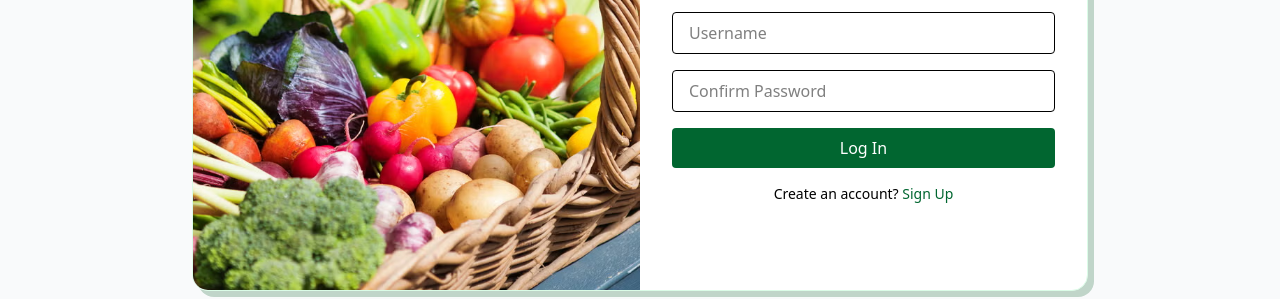
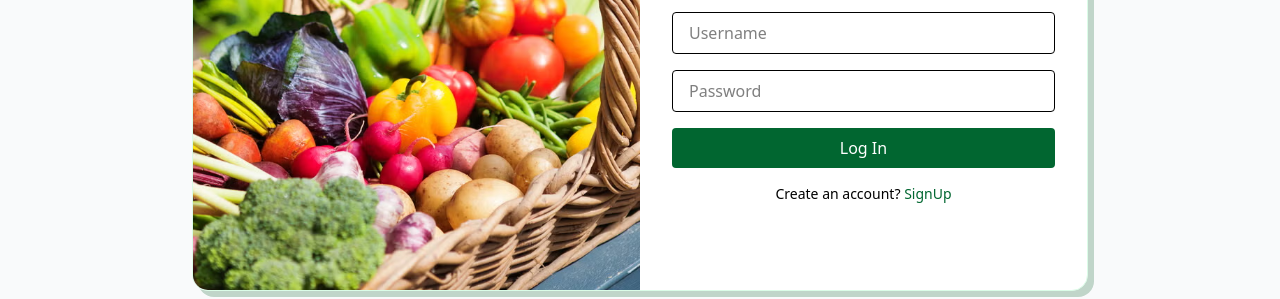
Before and after one commit to nidhi2931/Vegetable_ECart_Frontend, a React (Vite) app: page /login in a window 1280 px wide. Shown: the part 366-665 px from the top of the page. Built offline with nearby package versions, Linux system fonts and the light colour scheme.

Commit message:
Signup page is done

```diff
--- a/src/pages/Login.jsx
+++ b/src/pages/Login.jsx
@@ -1,11 +1,13 @@
 import {useState,useContext} from "react";
 import api from "../api/axios";
 import { AuthContext } from "../context/AuthContext";
+import {useNavigate} from "react-router-dom";
 import CardImage from "../assets/Login_Signup_Image.jpg";
 import Navbar from "../components/Navbar";
 
 
 export default function Login(){
+    const navigate = useNavigate();
     const {login} = useContext(AuthContext);
     const [form,setForm] = useState({username:"",password:""});
 
@@ -54,8 +56,8 @@ export default function Login(){
                          onChange={handleSubmit} />
                         <input
                             type="password"
-                            name="password2"
-                            placeholder="Confirm Password"
+                            name="password"
+                            placeholder="Password"
                             onChange={handleChange}
                             className="w-full px-4 py-2 border rounded focus:ring-2 focus:ring-green-600 outline-none"
                             />
@@ -72,7 +74,7 @@ export default function Login(){
                         onClick={() => navigate("/signup")}
                         className="text-green-800 cursor-pointer hover:underline"
                         >
-                        Sign Up
+                        SignUp
                         </span>
                     </p>
                 </div>
--- a/src/pages/Signup.jsx
+++ b/src/pages/Signup.jsx
@@ -68,7 +68,7 @@ export default function Signup(){
                         <input name="username" placeholder ="Username" onChange={handleChange}
                         className="w-full px-4 py-2 border rounded focus:ring-2 focus:ring-screen-600 outline-none" />
 
-                        <input type="email" name="email" placholder="Email" onChange={handleChange} className="w-full px-4 py-2 border rounded
+                        <input type="email" name="email" placeholder="Email" onChange={handleChange} className="w-full px-4 py-2 border rounded
                         focus:ring-2 focus:ring-green-600 outline-none" />
                         <input
                             type="password"
```
